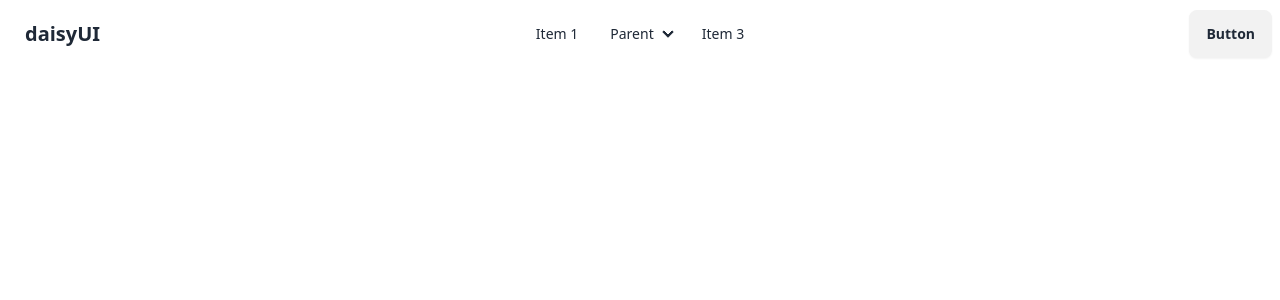
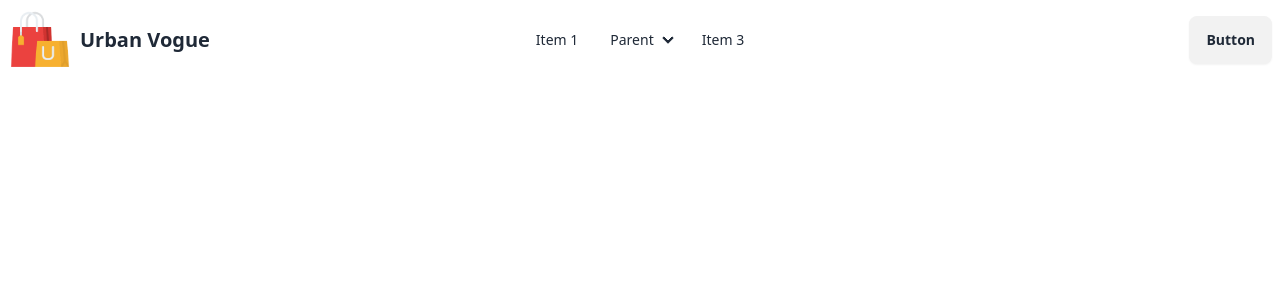
Before and after one commit to tanjib10/urban-vogue-client-side, a React (Vite) app: page / in a window 1280 px wide. Shown: the top 300 px of the page. Built offline with nearby package versions, Linux system fonts and the light colour scheme.

Commit message:
added logo

```diff
--- a/src/Shared/Navbar/Navbar.jsx
+++ b/src/Shared/Navbar/Navbar.jsx
@@ -1,3 +1,4 @@
+import logo from "../../assets/logo_big.png";
 const Navbar = () => {
   return (
     <div>
@@ -43,7 +44,10 @@ const Navbar = () => {
               </li>
             </ul>
           </div>
-          <a className="btn btn-ghost text-xl">daisyUI</a>
+          <div className="flex justify-center items-center">
+            <img className="w-16 mr-2" src={logo} alt="" />
+            <a className="text-xl font-bold">Urban Vogue</a>
+          </div>
         </div>
         <div className="navbar-center hidden lg:flex">
           <ul className="menu menu-horizontal px-1">
```
